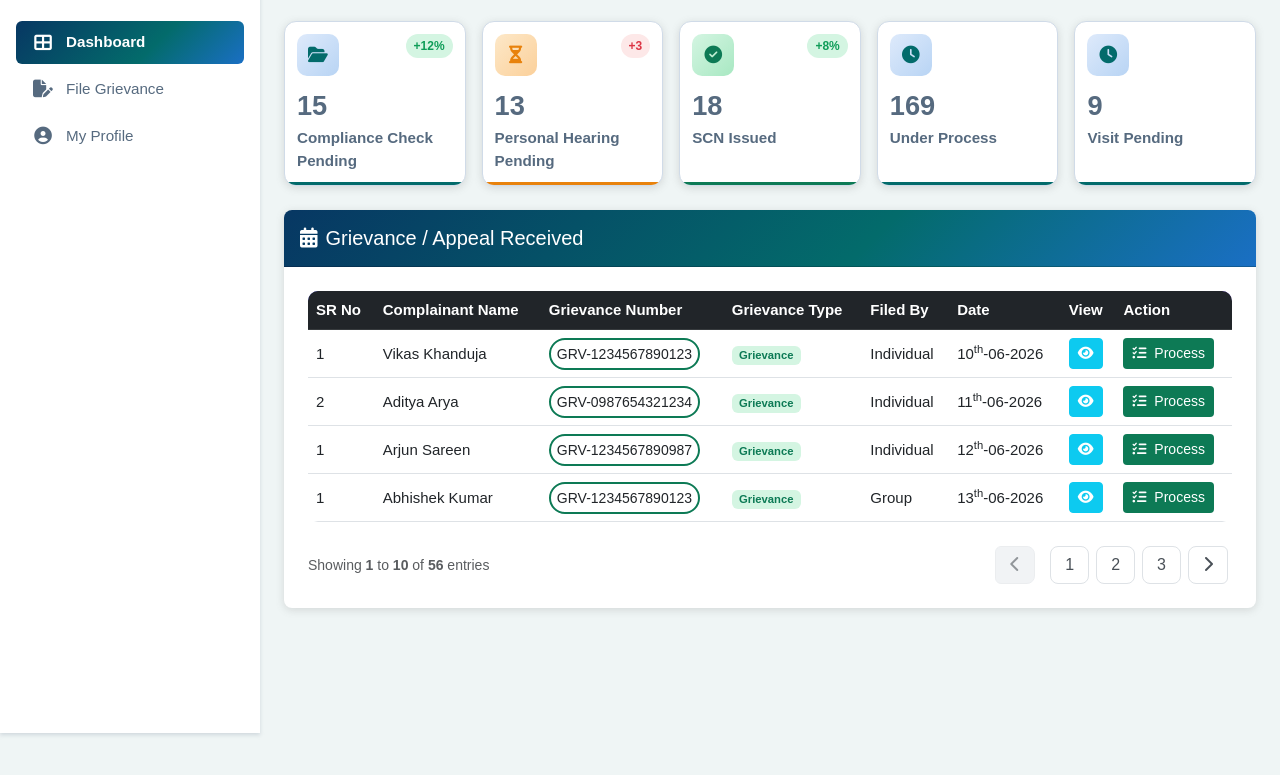
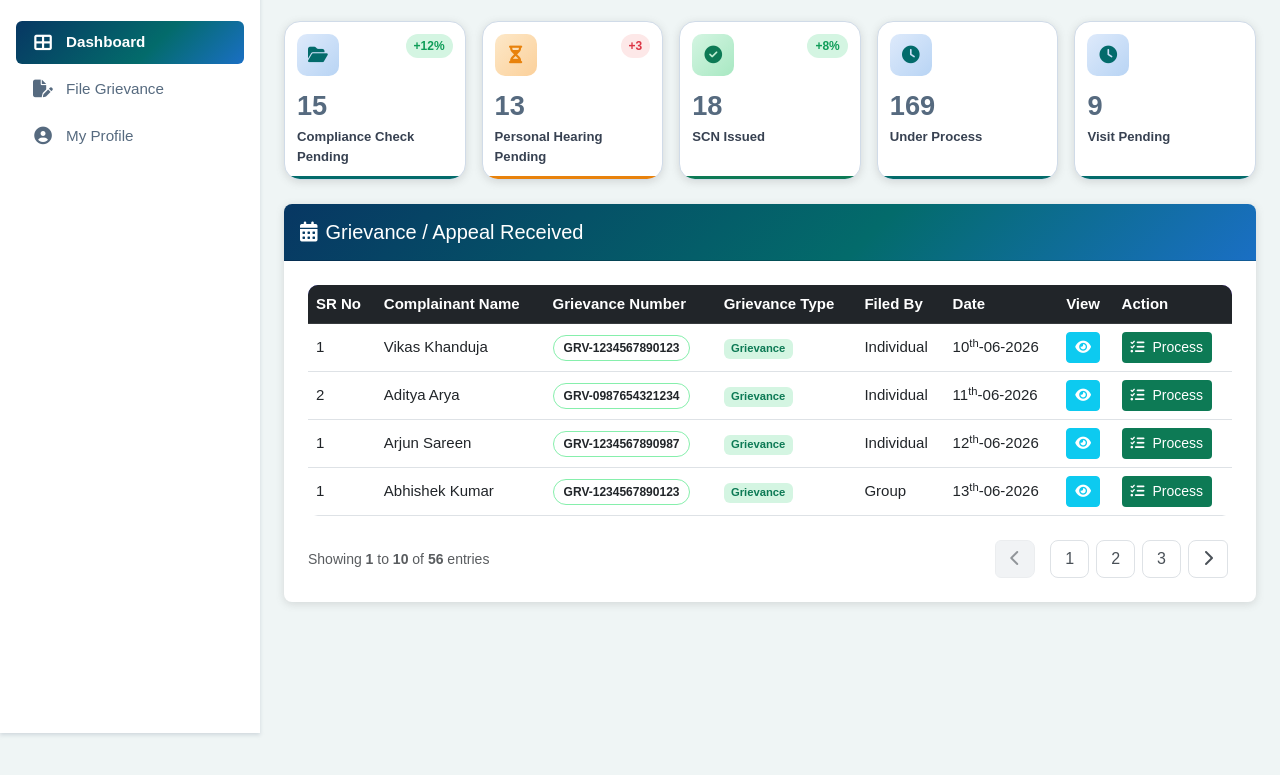
Before and after one commit to vikaskhanduja/PPCB-Grievence-Portal, a plain HTML site: page dashboard.html in a window 1280 px wide. Shown: the part 67-842 px from the top of the page. Drawn offline with nearby package versions, Linux system fonts and the light colour scheme; a script that the page names is missing.

Commit message:
Dashboard-changes
GRM-Dashboard

```diff
--- a/css/dashboard.css
+++ b/css/dashboard.css
@@ -649,7 +649,7 @@ thead th.fixed-col {
 .kpi-card {
   background: #fff;
   border: 1px solid var(--border);
-  border-radius: var(--radius);
+  border-radius: 16px;
   padding: 12px;
   position: relative;
   overflow: hidden;
@@ -721,9 +721,9 @@ thead th.fixed-col {
 /* KPI Label */
 .kpi-label {
   margin-top: 8px;
-  font-size: 0.95rem;
+  font-size: 0.82rem;
   font-weight: 600;
-  color: var(--text-muted);
+  color: rgb(55, 65, 81);
   min-height: 24px;
 }
 
--- a/dashboard.html
+++ b/dashboard.html
@@ -312,10 +312,13 @@
                           <td>
                             <span
                               style="
-                                font-size: 14px;
-                                border: 2px solid #0d7a55;
+                                display: inline-block;
+                                padding: 3px 10px;
                                 border-radius: 20px;
-                                padding: 6px;
+                                border: 1.5px solid rgb(134, 239, 172);
+                                font-weight: 600;
+                                font-size: 0.75rem;
+                                white-space: nowrap;
                               "
                               >GRV-1234567890123</span
                             >
@@ -356,10 +359,13 @@
                           <td>
                             <span
                               style="
-                                font-size: 14px;
-                                border: 2px solid #0d7a55;
+                                display: inline-block;
+                                padding: 3px 10px;
                                 border-radius: 20px;
-                                padding: 6px;
+                                border: 1.5px solid rgb(134, 239, 172);
+                                font-weight: 600;
+                                font-size: 0.75rem;
+                                white-space: nowrap;
                               "
                               >GRV-0987654321234</span
                             >
@@ -400,10 +406,13 @@
                           <td>
                             <span
                               style="
-                                font-size: 14px;
-                                border: 2px solid #0d7a55;
+                                display: inline-block;
+                                padding: 3px 10px;
                                 border-radius: 20px;
-                                padding: 6px;
+                                border: 1.5px solid rgb(134, 239, 172);
+                                font-weight: 600;
+                                font-size: 0.75rem;
+                                white-space: nowrap;
                               "
                               >GRV-1234567890987</span
                             >
@@ -444,10 +453,13 @@
                           <td>
                             <span
                               style="
-                                font-size: 14px;
-                                border: 2px solid #0d7a55;
+                                display: inline-block;
+                                padding: 3px 10px;
                                 border-radius: 20px;
-                                padding: 6px;
+                                border: 1.5px solid rgb(134, 239, 172);
+                                font-weight: 600;
+                                font-size: 0.75rem;
+                                white-space: nowrap;
                               "
                               >GRV-1234567890123</span
                             >
```
